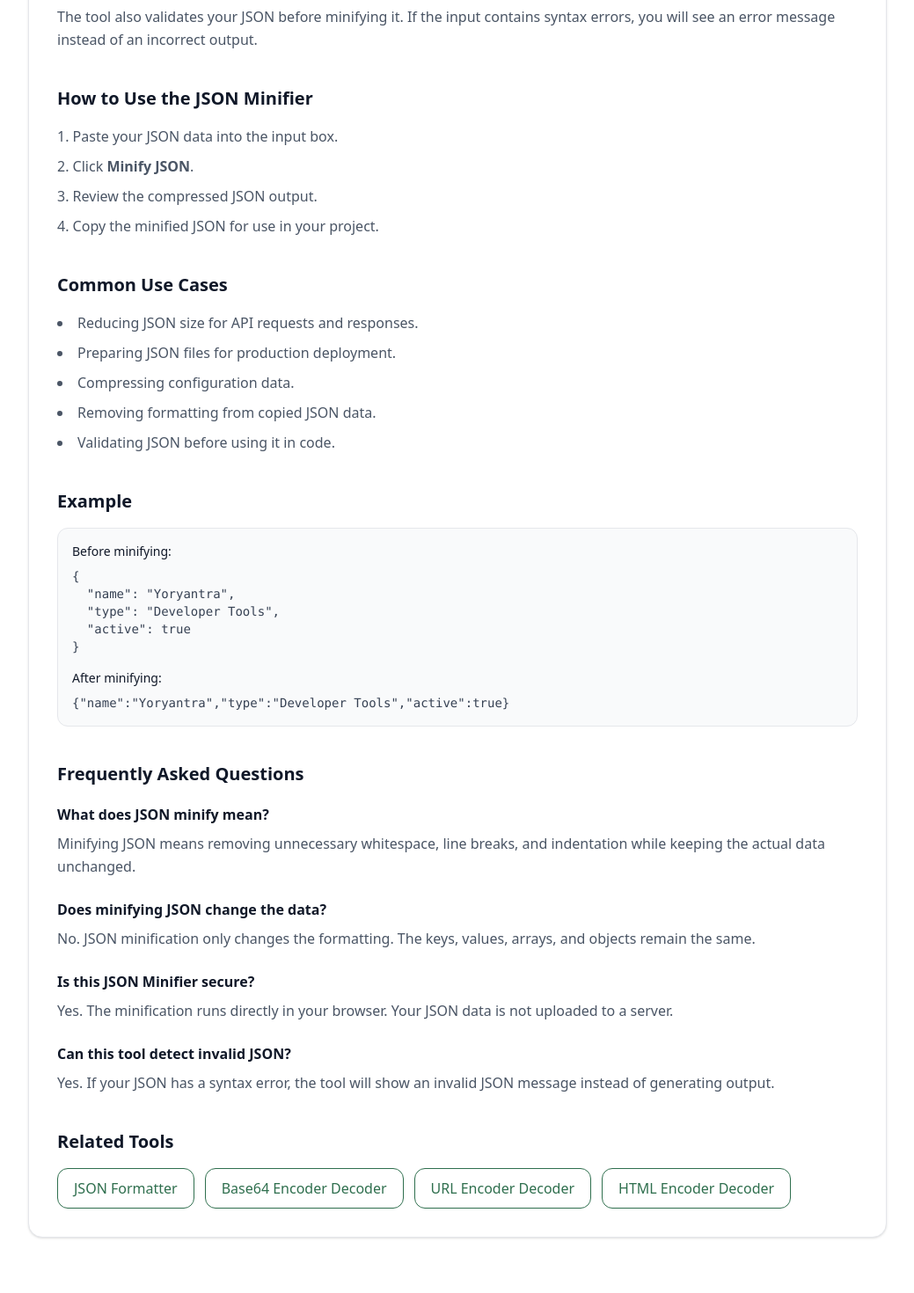
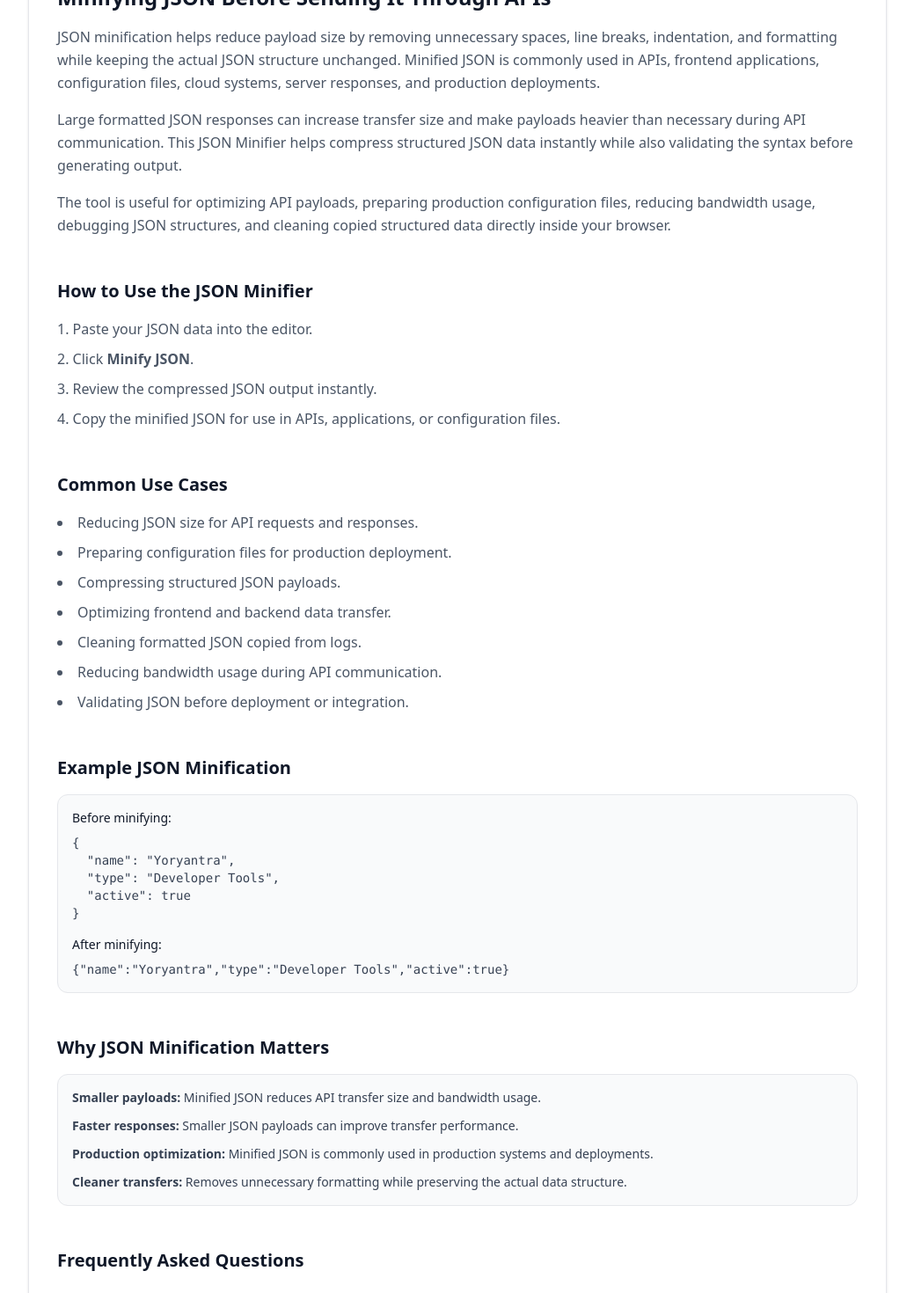
Before and after one commit to vaarunsonawwane-ops/yoryantra-new, a Next.js app: page /tools/json-minifier in a window 1280 px wide. Shown: the part 1240-2710 px from the top of the page at 88% size, without its empty margins (120-1159 px from the left). Built offline with nearby package versions, Linux system fonts and the light colour scheme.

Commit message:
json-minifier SEO update

```diff
--- a/app/tools/json-minifier/ToolClient.tsx
+++ b/app/tools/json-minifier/ToolClient.tsx
@@ -12,10 +12,17 @@ export default function ToolClient() {
   const minifyJSON = () => {
     try {
       const parsed = JSON.parse(input);
-      setOutput(JSON.stringify(parsed));
+
+      setOutput(
+        JSON.stringify(parsed)
+      );
+
       setError("");
     } catch {
-      setError("Invalid JSON. Please check your input and try again.");
+      setError(
+        "Invalid JSON. Please check your input and try again."
+      );
+
       setOutput("");
     }
   };
@@ -38,29 +45,37 @@ export default function ToolClient() {
         </label>
 
         <textarea
-          className="w-full h-64 rounded-xl border border-gray-300 p-4 text-sm outline-none focus:ring-2 focus:ring-[var(--green)] focus:border-transparent transition"
+          className="w-full h-64 rounded-xl border border-gray-300 p-4 text-sm font-mono outline-none focus:ring-2 focus:ring-[var(--green)] focus:border-transparent transition"
           placeholder="Paste JSON here..."
           value={input}
-          onChange={(e) => setInput(e.target.value)}
+          onChange={(e) =>
+            setInput(e.target.value)
+          }
         />
       </div>
 
       {/* ACTIONS */}
       <div className="mt-5 flex flex-wrap gap-3">
-        <button onClick={minifyJSON} className="yoryantra-btn">
+        <button
+          onClick={minifyJSON}
+          className="yoryantra-btn"
+        >
           Minify JSON
         </button>
 
-        <button onClick={resetAll} className="yoryantra-btn-outline">
+        <button
+          onClick={resetAll}
+          className="yoryantra-btn-outline"
+        >
           Reset
         </button>
       </div>
 
       {/* ERROR */}
       {error && (
-        <p className="mt-4 text-sm font-medium text-red-500">
+        <div className="mt-6 rounded-xl border border-red-200 bg-red-50 p-4 text-sm text-red-700 overflow-auto">
           {error}
-        </p>
+        </div>
       )}
 
       {/* OUTPUT */}
@@ -72,7 +87,11 @@ export default function ToolClient() {
 
           {output && (
             <button
-              onClick={() => navigator.clipboard.writeText(output)}
+              onClick={() =>
+                navigator.clipboard.writeText(
+                  output
+                )
+              }
               className="yoryantra-btn-outline text-sm"
             >
               Copy
@@ -81,28 +100,50 @@ export default function ToolClient() {
         </div>
 
         <pre className="yoryantra-output overflow-auto text-sm min-h-[180px] whitespace-pre-wrap break-words">
-          {output || "Minified JSON output will appear here..."}
+          {output ||
+            "Minified JSON output will appear here..."}
         </pre>
       </div>
 
+      {/* PRIVACY NOTE */}
+      <div className="mt-8 rounded-xl border border-yellow-200 bg-yellow-50 p-4">
+        <h3 className="text-sm font-semibold text-yellow-900">
+          Privacy Note
+        </h3>
+
+        <p className="mt-2 text-sm leading-relaxed text-yellow-800">
+          JSON minification happens locally inside your browser. Your JSON data
+          is not uploaded, stored, or processed on any server.
+        </p>
+      </div>
+
       {/* SEO CONTENT */}
-      <section className="mt-12 border-t border-gray-200 pt-10 space-y-10">
+      <section className="mt-12 border-t border-gray-200 pt-10 space-y-12">
         <div>
           <h2 className="text-2xl font-semibold text-gray-900">
-            What is JSON Minifier?
+            Minifying JSON Before Sending It Through APIs
           </h2>
 
           <p className="mt-4 text-gray-600 leading-relaxed">
-            JSON Minifier helps you compress JSON data by removing
-            unnecessary spaces, line breaks, and indentation. Minified JSON is
-            useful when sending data through APIs, storing configuration files,
-            reducing payload size, or preparing JSON for production use.
+            JSON minification helps reduce payload size by removing unnecessary
+            spaces, line breaks, indentation, and formatting while keeping the
+            actual JSON structure unchanged. Minified JSON is commonly used in
+            APIs, frontend applications, configuration files, cloud systems,
+            server responses, and production deployments.
           </p>
 
           <p className="mt-4 text-gray-600 leading-relaxed">
-            The tool also validates your JSON before minifying it. If the input
-            contains syntax errors, you will see an error message instead of an
-            incorrect output.
+            Large formatted JSON responses can increase transfer size and make
+            payloads heavier than necessary during API communication. This JSON
+            Minifier helps compress structured JSON data instantly while also
+            validating the syntax before generating output.
+          </p>
+
+          <p className="mt-4 text-gray-600 leading-relaxed">
+            The tool is useful for optimizing API payloads, preparing production
+            configuration files, reducing bandwidth usage, debugging JSON
+            structures, and cleaning copied structured data directly inside your
+            browser.
           </p>
         </div>
 
@@ -112,10 +153,22 @@ export default function ToolClient() {
           </h2>
 
           <ol className="mt-4 list-decimal list-inside space-y-2 text-gray-600 leading-relaxed">
-            <li>Paste your JSON data into the input box.</li>
-            <li>Click <strong>Minify JSON</strong>.</li>
-            <li>Review the compressed JSON output.</li>
-            <li>Copy the minified JSON for use in your project.</li>
+            <li>
+              Paste your JSON data into the editor.
+            </li>
+
+            <li>
+              Click <strong>Minify JSON</strong>.
+            </li>
+
+            <li>
+              Review the compressed JSON output instantly.
+            </li>
+
+            <li>
+              Copy the minified JSON for use in APIs, applications, or
+              configuration files.
+            </li>
           </ol>
         </div>
 
@@ -126,19 +179,27 @@ export default function ToolClient() {
 
           <ul className="mt-4 list-disc list-inside space-y-2 text-gray-600 leading-relaxed">
             <li>Reducing JSON size for API requests and responses.</li>
-            <li>Preparing JSON files for production deployment.</li>
-            <li>Compressing configuration data.</li>
-            <li>Removing formatting from copied JSON data.</li>
-            <li>Validating JSON before using it in code.</li>
+
+            <li>Preparing configuration files for production deployment.</li>
+
+            <li>Compressing structured JSON payloads.</li>
+
+            <li>Optimizing frontend and backend data transfer.</li>
+
+            <li>Cleaning formatted JSON copied from logs.</li>
+
+            <li>Reducing bandwidth usage during API communication.</li>
+
+            <li>Validating JSON before deployment or integration.</li>
           </ul>
         </div>
 
         <div>
           <h2 className="text-xl font-semibold text-gray-900">
-            Example
+            Example JSON Minification
           </h2>
 
-          <div className="mt-4 rounded-xl border border-gray-200 bg-gray-50 p-4 text-sm text-gray-700">
+          <div className="mt-4 rounded-xl border border-gray-200 bg-gray-50 p-4 text-sm text-gray-700 overflow-auto">
             <p className="font-medium text-gray-900">
               Before minifying:
             </p>
@@ -163,6 +224,36 @@ export default function ToolClient() {
 
         <div>
           <h2 className="text-xl font-semibold text-gray-900">
+            Why JSON Minification Matters
+          </h2>
+
+          <div className="mt-4 rounded-xl border border-gray-200 bg-gray-50 p-4 text-sm text-gray-700">
+            <ul className="space-y-3">
+              <li>
+                <strong>Smaller payloads:</strong> Minified JSON reduces API
+                transfer size and bandwidth usage.
+              </li>
+
+              <li>
+                <strong>Faster responses:</strong> Smaller JSON payloads can
+                improve transfer performance.
+              </li>
+
+              <li>
+                <strong>Production optimization:</strong> Minified JSON is
+                commonly used in production systems and deployments.
+              </li>
+
+              <li>
+                <strong>Cleaner transfers:</strong> Removes unnecessary
+                formatting while preserving the actual data structure.
+              </li>
+            </ul>
+          </div>
+        </div>
+
+        <div>
+          <h2 className="text-xl font-semibold text-gray-900">
             Frequently Asked Questions
           </h2>
 
@@ -173,30 +264,19 @@ export default function ToolClient() {
               </h3>
 
               <p className="mt-2 text-gray-600 leading-relaxed">
-                Minifying JSON means removing unnecessary whitespace, line
-                breaks, and indentation while keeping the actual data unchanged.
+                JSON minification removes unnecessary whitespace, indentation,
+                and line breaks while keeping the actual data unchanged.
               </p>
             </div>
 
             <div>
               <h3 className="font-semibold text-gray-900">
-                Does minifying JSON change the data?
+                Does JSON minification change the data?
               </h3>
 
               <p className="mt-2 text-gray-600 leading-relaxed">
-                No. JSON minification only changes the formatting. The keys,
-                values, arrays, and objects remain the same.
-              </p>
-            </div>
-
-            <div>
-              <h3 className="font-semibold text-gray-900">
-                Is this JSON Minifier secure?
-              </h3>
-
-              <p className="mt-2 text-gray-600 leading-relaxed">
-                Yes. The minification runs directly in your browser. Your JSON
-                data is not uploaded to a server.
+                No. JSON minification changes formatting only and preserves all
+                keys, values, arrays, and objects.
               </p>
             </div>
 
@@ -206,8 +286,29 @@ export default function ToolClient() {
               </h3>
 
               <p className="mt-2 text-gray-600 leading-relaxed">
-                Yes. If your JSON has a syntax error, the tool will show an
-                invalid JSON message instead of generating output.
+                Yes. Invalid JSON structures will display an error instead of
+                generating minified output.
+              </p>
+            </div>
+
+            <div>
+              <h3 className="font-semibold text-gray-900">
+                Why is JSON minification useful for APIs?
+              </h3>
+
+              <p className="mt-2 text-gray-600 leading-relaxed">
+                Smaller payloads can reduce transfer size and improve API
+                communication efficiency.
+              </p>
+            </div>
+
+            <div>
+              <h3 className="font-semibold text-gray-900">
+                Is JSON minification processed on the server?
+              </h3>
+
+              <p className="mt-2 text-gray-600 leading-relaxed">
+                No. JSON minification happens locally inside your browser.
               </p>
             </div>
           </div>
@@ -218,21 +319,45 @@ export default function ToolClient() {
             Related Tools
           </h2>
 
+          <p className="mt-3 text-gray-600 leading-relaxed">
+            JSON minification often connects with APIs, formatting, validation,
+            JWT debugging, and structured data workflows.
+          </p>
+
           <div className="mt-4 flex flex-wrap gap-3">
-            <Link href="/tools/json-formatter" className="yoryantra-btn-outline">
+            <Link
+              href="/tools/json-formatter"
+              className="yoryantra-btn-outline"
+            >
               JSON Formatter
             </Link>
 
-            <Link href="/tools/base64-encoder-decoder" className="yoryantra-btn-outline">
+            <Link
+              href="/tools/json-validator"
+              className="yoryantra-btn-outline"
+            >
+              JSON Validator
+            </Link>
+
+            <Link
+              href="/tools/base64-encoder-decoder"
+              className="yoryantra-btn-outline"
+            >
               Base64 Encoder Decoder
             </Link>
 
-            <Link href="/tools/url-encoder" className="yoryantra-btn-outline">
+            <Link
+              href="/tools/url-encoder"
+              className="yoryantra-btn-outline"
+            >
               URL Encoder Decoder
             </Link>
 
-            <Link href="/tools/html-encoder-decoder" className="yoryantra-btn-outline">
-              HTML Encoder Decoder
+            <Link
+              href="/tools/http-headers-parser"
+              className="yoryantra-btn-outline"
+            >
+              HTTP Headers Parser
             </Link>
           </div>
         </div>
```
